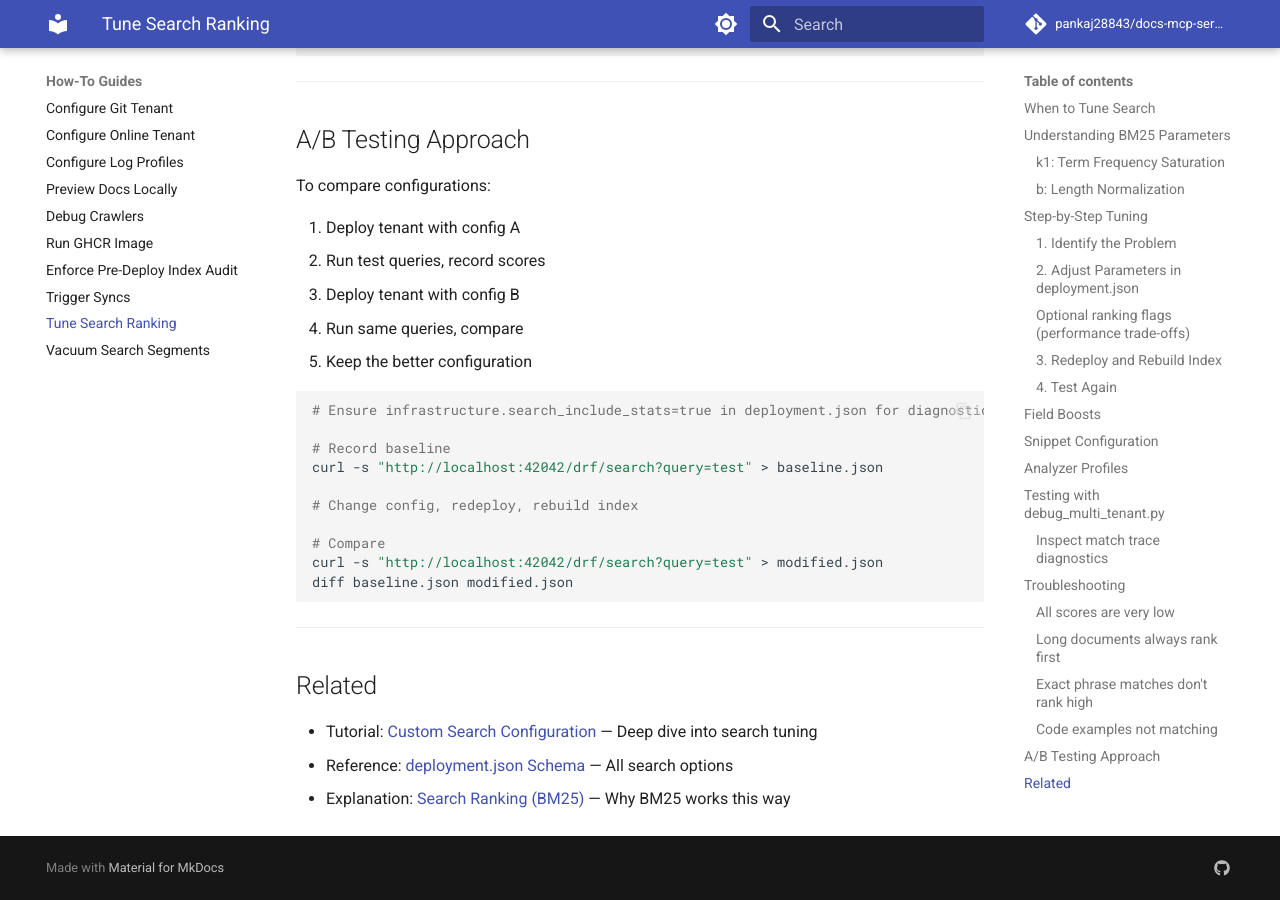
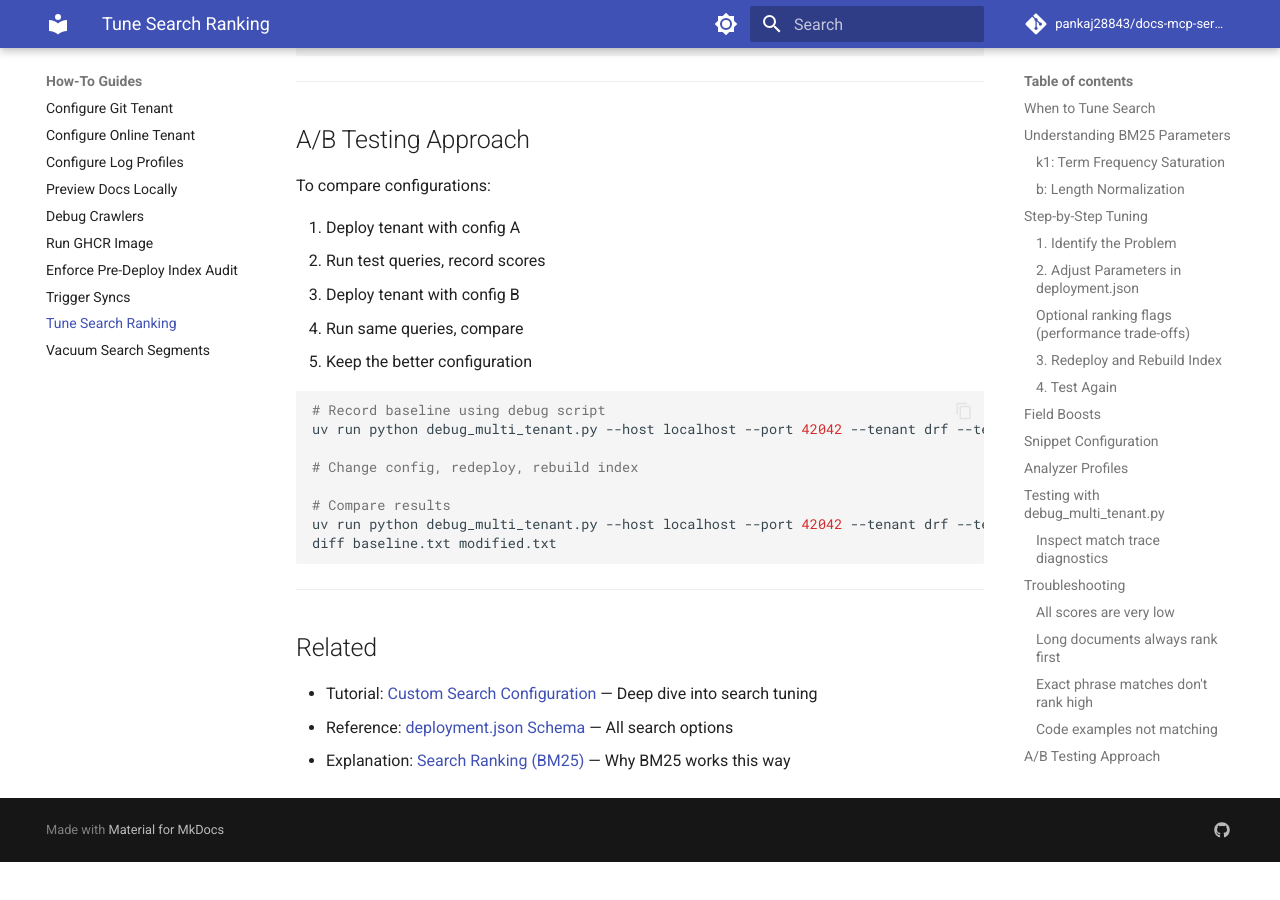
Before and after one commit to pankaj28843/docs-mcp-server, an MkDocs documentation site: the page built from docs/how-to/tune-search.md, in a window 1280 px wide and 900 px high, scrolled down 6263 px. Built offline with MkDocs 1.6.1 and Material for MkDocs 9.7.7, drawn with Linux system fonts in a browser that asks for light colours; comment, search, counter and statistics services are not loaded; after the commit the page ends 7125 px from its top, so only the background shows below that.

Commit message:
docs(tune-search): Replace non-existent HTTP search endpoint with debug script
/drf/search doesn't exist - use debug_multi_tenant.py for A/B testing

````diff
--- a/docs/how-to/tune-search.md
+++ b/docs/how-to/tune-search.md
@@ -282,16 +282,14 @@ To compare configurations:
 5. Keep the better configuration
 
 ```bash
-# Ensure infrastructure.search_include_stats=true in deployment.json for diagnostics
-
-# Record baseline
-curl -s "http://localhost:42042/drf/search?query=test" > baseline.json
+# Record baseline using debug script
+uv run python debug_multi_tenant.py --host localhost --port 42042 --tenant drf --test search > baseline.txt
 
 # Change config, redeploy, rebuild index
 
-# Compare
-curl -s "http://localhost:42042/drf/search?query=test" > modified.json
-diff baseline.json modified.json
+# Compare results
+uv run python debug_multi_tenant.py --host localhost --port 42042 --tenant drf --test search > modified.txt
+diff baseline.txt modified.txt
 ```
 
 ---
````
